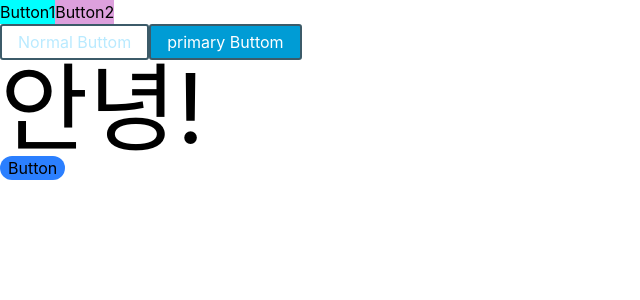
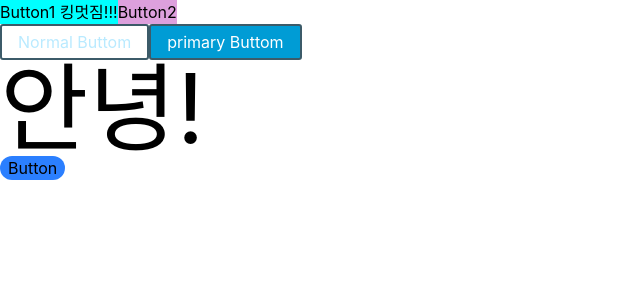
Before and after one commit to NoDaZi/css-example, a React (Create React App) app: page / in a window 1280 px wide. Shown: the top 300 px of the page, without its empty margins (0-640 px from the left). Built offline with nearby package versions, Linux system fonts and the light colour scheme.

Commit message:
멋지네요

```diff
--- a/src/components/Button1.jsx
+++ b/src/components/Button1.jsx
@@ -2,5 +2,5 @@ import React from 'react';
 import styles from './Button1.module.css';
 
 export default function Button1() {
-  return <button className={styles.button}>Button1</button>;
+  return <button className={styles.button}>Button1 킹멋짐!!!</button>;
 }
```
